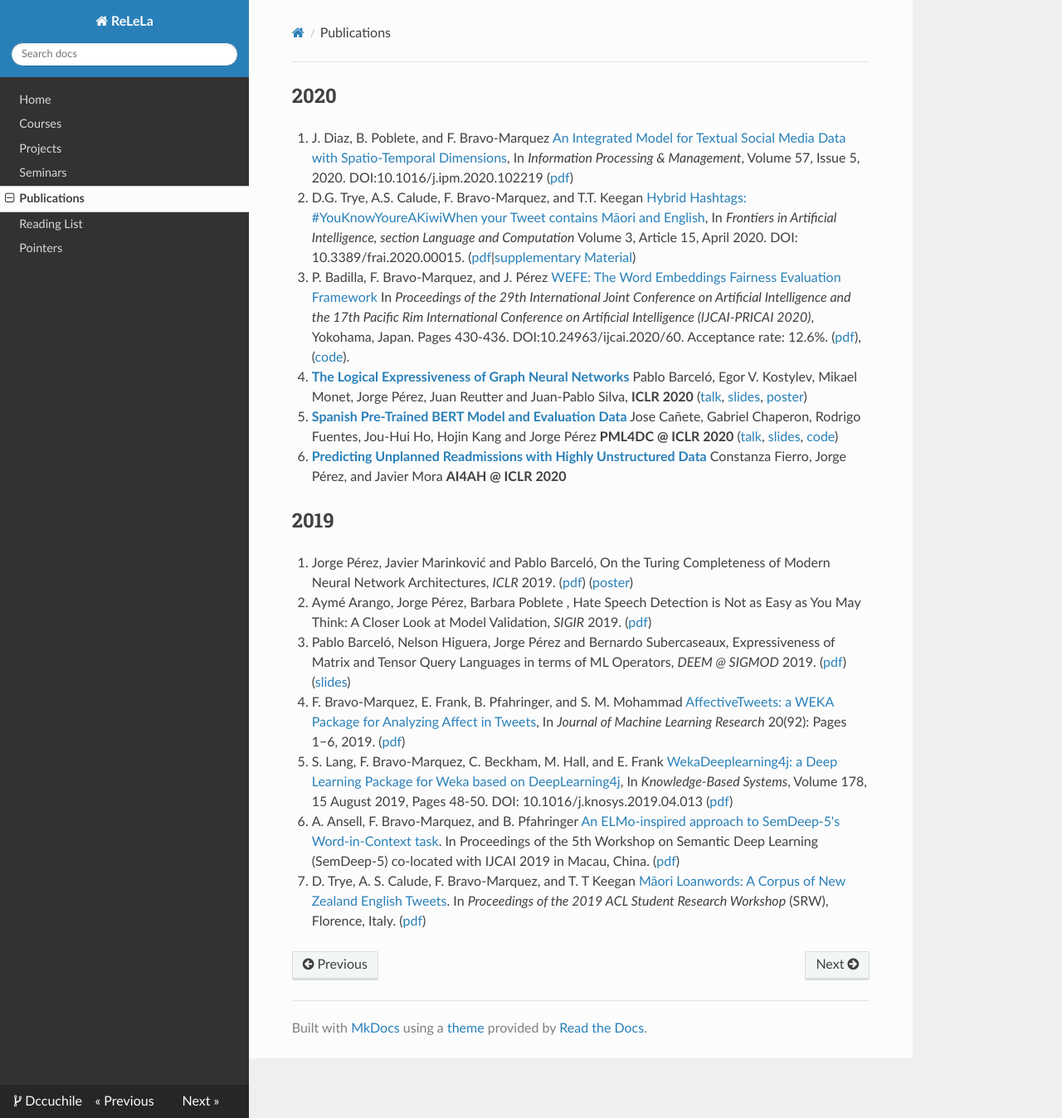
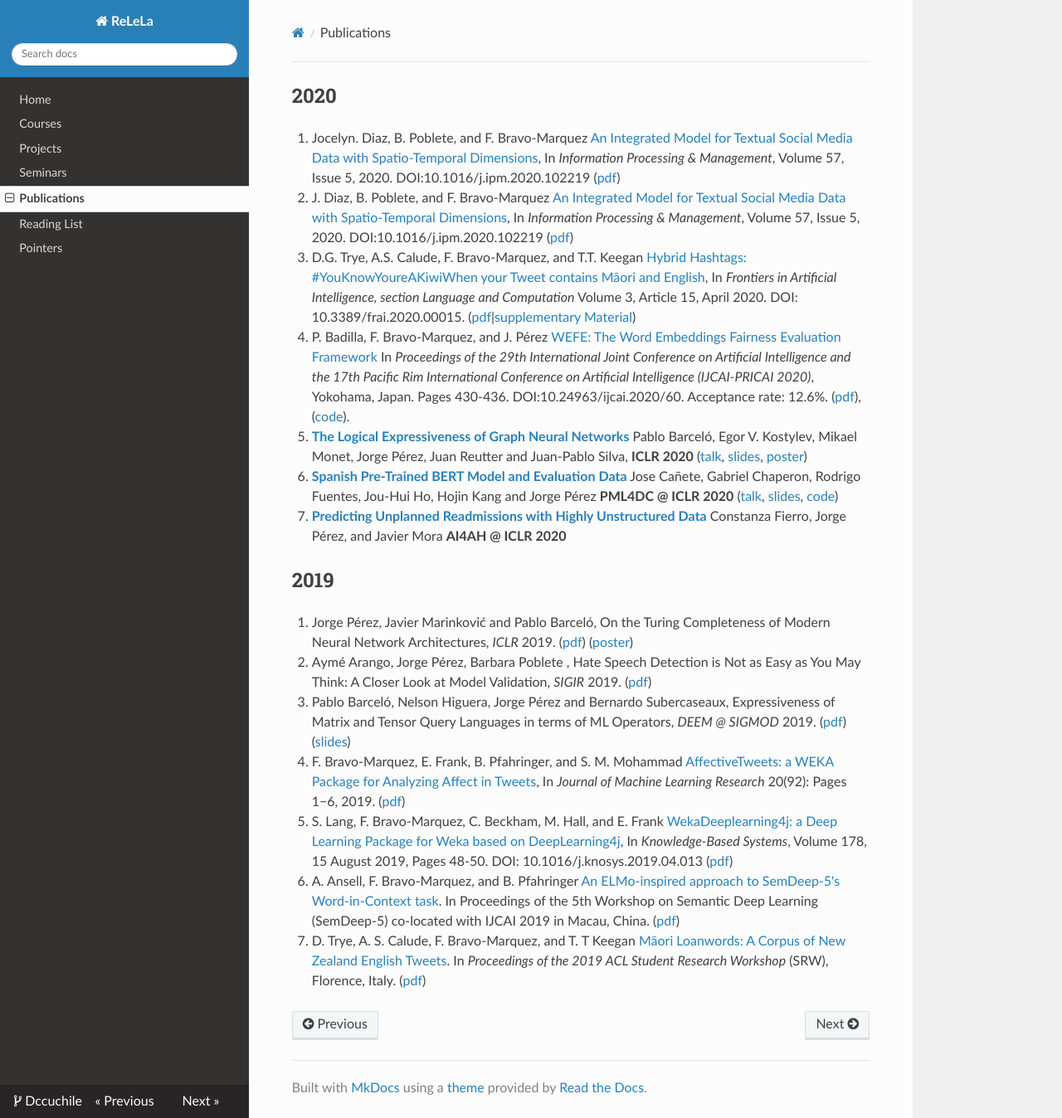
Before and after one commit to dccuchile/relela, an MkDocs documentation site: the page built from docs/publications.md, in a window 1280 px wide and 1348 px high. Shown: the whole window at 83% size. Built offline with MkDocs 1.6.1, drawn with Linux system fonts in a browser that asks for light colours; nearby versions of some CDN libraries.

Commit message:
Update publications.md

```diff
--- a/docs/publications.md
+++ b/docs/publications.md
@@ -1,5 +1,9 @@
 
 ## 2020
+
+
+1. Jocelyn. Diaz, B. Poblete, and F. Bravo-Marquez [An Integrated Model for Textual Social Media Data with Spatio-Temporal Dimensions](https://www.sciencedirect.com/science/article/pii/S0306457319308738), In *Information Processing & Management*, Volume 57, Issue 5, 2020. DOI:10.1016/j.ipm.2020.102219 ([pdf](https://felipebravom.com/publications/ipm2020.pdf))
+
 
 1. J. Diaz, B. Poblete, and F. Bravo-Marquez [An Integrated Model for Textual Social Media Data with Spatio-Temporal Dimensions](https://www.sciencedirect.com/science/article/pii/S0306457319308738), In *Information Processing & Management*, Volume 57, Issue 5, 2020. DOI:10.1016/j.ipm.2020.102219 ([pdf](https://felipebravom.com/publications/ipm2020.pdf))
 
```
